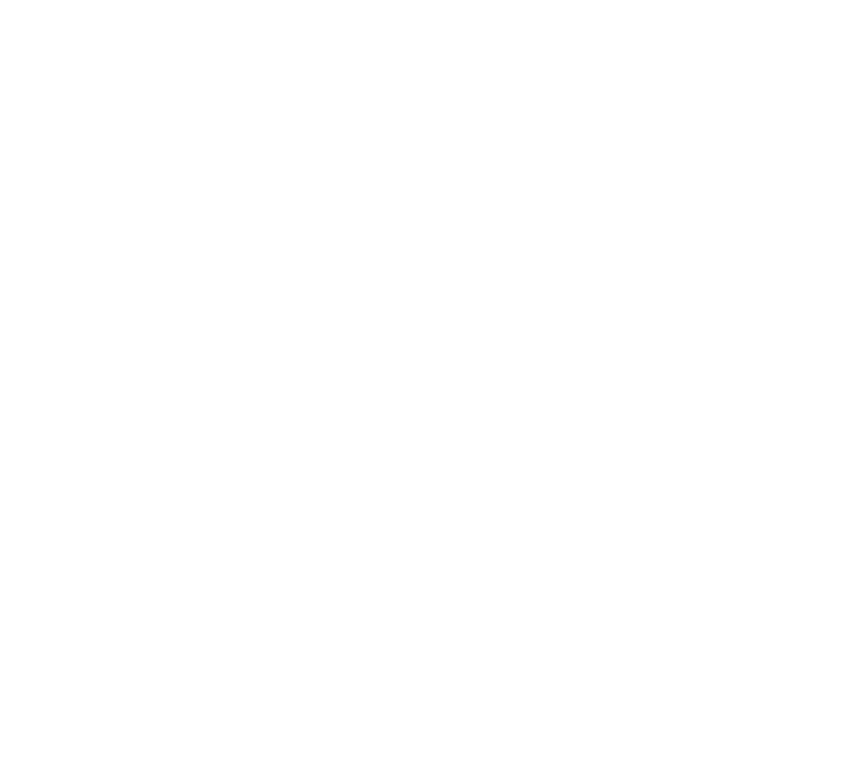
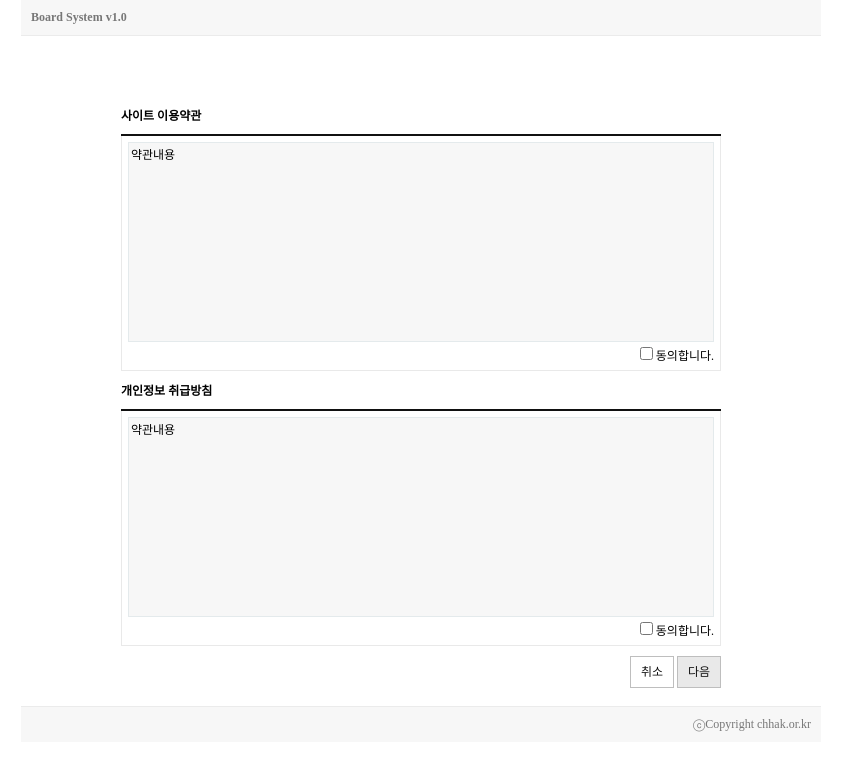
Before and after one commit to chhak2021/HTML, a plain HTML site: page Board/user/terms.html in a window 1280 px wide. Shown: the whole page, without its empty margins (219-1061 px from the left). Drawn offline with Linux system fonts and the light colour scheme.

Commit message:
2022/09/26 수업예제

```diff
--- /dev/null
+++ b/Board/css/style.css
@@ -0,0 +1,165 @@
+/* 태그 초기화 */
+* {
+    margin: 0;
+    padding: 0;
+    font: normal 12px '돋움';
+}
+ul, ol {list-style: none;}
+a {text-decoration: none; color: #111;}
+input, textarea {outline: none;}
+
+#wrapper {
+    width: 800px;
+    height: auto;
+    margin: 0 auto;
+}
+
+/* 헤더 */
+header {
+    width: 100%;
+    height: 35px;
+    background: #f7f7f7;
+    border-bottom: 1px solid #ebebeb;
+}
+
+header > h3 {
+    float: left;
+    font-weight: bold;
+    color: #777;
+    margin-top: 10px;
+    margin-left: 10px;
+}
+
+/* 메인 */
+main {
+    width: 100%;
+    height: auto;
+}
+/* 푸터 */
+footer {
+    width: 100%;
+    height: 35px;
+    background: #f7f7f7;
+    border-top: 1px solid #ebebeb;
+}
+
+footer > p {
+    float: right;
+    margin-top: 10px;
+    margin-right: 10px;
+    color: #777;
+}
+
+/* 로그인 */
+#user > .login {
+    position: relative;
+    width: 360px;
+    height: auto;
+    border: 1px solid #cfded8;
+    box-sizing: border-box;
+    margin: 100px auto;
+}
+#user > .login > form {}
+#user > .login > form > table {
+    margin-left: 52px;
+    margin-top: 30px;
+    border-collapse: collapse;
+    border-spacing: 0;
+}
+#user > .login > form > table tr {}
+#user > .login > form > table tr > td {}
+#user > .login > form > table img {width: 20px;}
+#user > .login > form > table input {
+    width: 162px;
+    height: 22px;
+    margin-left: 6px;
+    margin-bottom: 4px;
+    border: 1px solid #e4eaec;
+    background: #f7f7f7;
+}
+#user > .login > form > .btnLogin {
+    position: absolute;
+    right: 50px;
+    top: 30px;
+    width: 60px;
+    height: 52px;
+    background-color: #fdfdfd;
+    border: 1px solid #bebebe;
+}
+
+#user > .login > div {
+    width: 100%;
+    height: 104px;
+    background: #f5f6fa;
+    border-top: 1px solid #cfded8;
+    margin-top: 20px;
+    padding: 20px;
+    box-sizing: border-box;
+}
+#user > .login > div > h3 {}
+#user > .login > div > p {
+    margin: 10px 0;
+}
+#user > .login > div > a {
+    float: right;
+}
+
+/* 약관 */
+#user > .terms {
+    width: 600px;
+    height: auto;
+    margin: 60px auto;
+}
+#user > .terms > table {
+    width: 100%;
+    height: auto;
+    border-collapse: collapse;
+    border-spacing: 0;
+    border-top: 2px solid #111;
+}
+#user > .terms > table > caption {
+    text-align: left;
+    font-weight: bold;
+    padding: 10px 0;
+    box-sizing: border-box;
+}
+#user > .terms > table tr {}
+#user > .terms > table tr > td {
+    padding: 6px;
+    border: 1px solid #e9e9e9;
+    box-sizing: border-box;
+}
+#user > .terms > table tr > td > textarea {
+    width: 100%;
+    height: 200px;
+    resize: none;
+    background: #f7f7f7;
+    border: 1px solid #e4eaec;
+    padding: 2px;
+    box-sizing: border-box;
+}
+#user > .terms > table tr > td > label {float: right;}
+#user > .terms > table tr > td > label > input[type=checkbox] {}
+
+#user > .terms > p {
+    float: right;
+    margin-top: 10px;
+}
+#user > .terms > p > a {
+    display: inline-block;
+    width: 42px;
+    height: 30px;
+    border: 1px solid #bebebe;
+    text-align: center;
+    line-height: 30px;
+}
+#user > .terms > p > a.btnCancel {}
+#user > .terms > p > a.btnNext {
+    background: #e9e9e9;
+}
+
+/* 회원가입 */
+/* 글목록 */
+/* 글쓰기 */
+/* 글보기 */
+/* 글수정 */
--- a/Board/user/terms.html
+++ b/Board/user/terms.html
@@ -0,0 +1,47 @@
+<!DOCTYPE html>
+<html lang="en">
+<head>
+    <meta charset="UTF-8">
+    <title>약관</title>
+    <link rel="stylesheet" href="../css/style.css"/>
+</head>
+<body>
+    <div id="wrapper">
+        <header>
+            <h3>Board System v1.0</h3>
+        </header>
+        <main id="user">
+            <section class="terms">
+                <table border="1">
+                    <caption>사이트 이용약관</caption>
+                    <tr>
+                        <td>
+                            <textarea name="terms">약관내용</textarea>
+                            <label><input type="checkbox" class="terms">&nbsp;동의합니다.</label>
+                        </td>
+                    </tr>
+                </table>
+
+                <table border="1">
+                    <caption>개인정보 취급방침</caption>
+                    <tr>
+                        <td>
+                            <textarea name="privacy">약관내용</textarea>
+                            <label><input type="checkbox" class="privacy">&nbsp;동의합니다.</label>
+                        </td>
+                    </tr>
+                </table>
+
+                <p>
+                    <a href="#" class="btnCancel">취소</a>
+                    <a href="#" class="btnNext">다음</a>
+                </p>
+
+            </section>
+        </main>
+        <footer>
+            <p>ⓒCopyright chhak.or.kr</p>
+        </footer>
+    </div>
+</body>
+</html>
```
Also changed, not shown: Board/user/login.html (+1 -114 lines).
